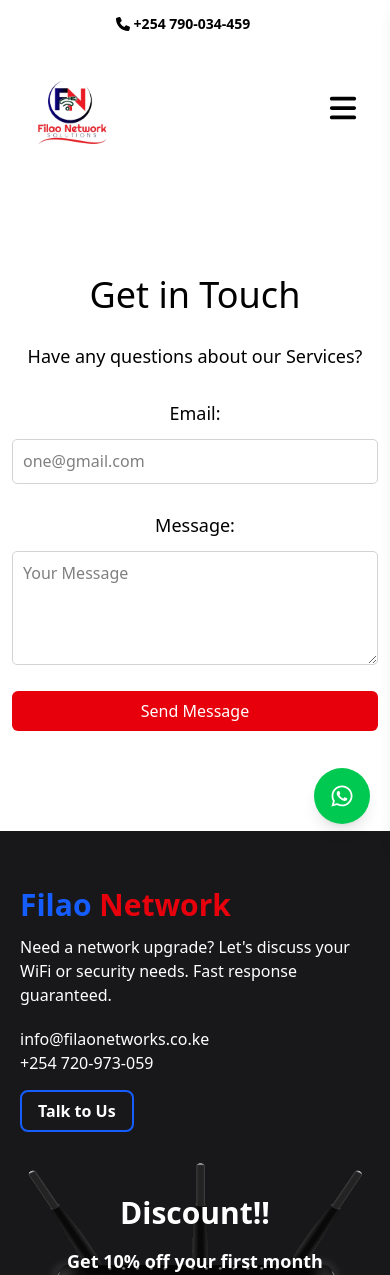
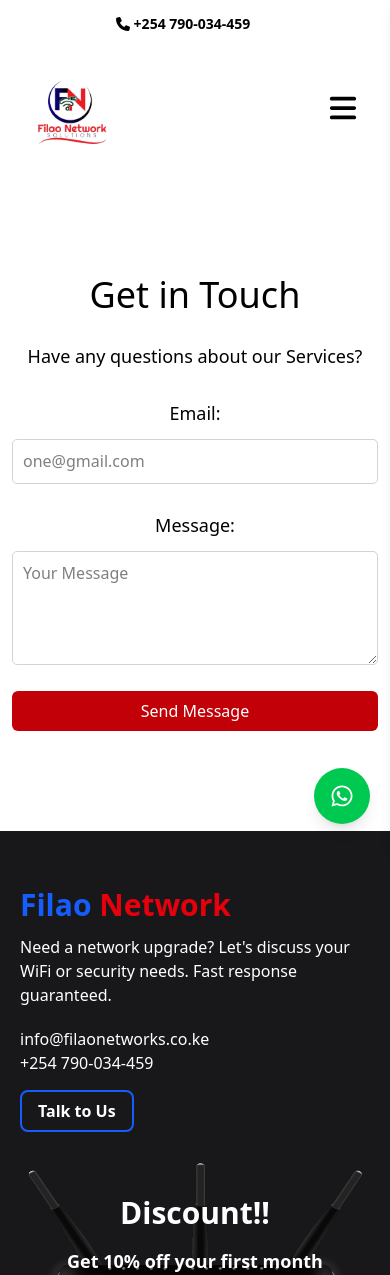
Before and after one commit to millan-amara/filaonetworks, a React (Vite) app: page /contact in a window 390 px wide. Shown: the top 1275 px of the page. Built offline with nearby package versions, Linux system fonts and the light colour scheme.

Commit message:
change phone contact

```diff
--- a/src/components/Footer.jsx
+++ b/src/components/Footer.jsx
@@ -14,7 +14,7 @@ function Footer() {
             <p className="brand text-3xl mb-3 text-blue-600 font-semibold">Filao <span className='text-red-600'>Network</span></p>
             <p className="mb-5 text-base">Need a network upgrade? Let's discuss your WiFi or security needs. Fast response guaranteed.</p>
             <p>info@filaonetworks.co.ke</p>
-            <p className='mb-6 md:mb-0'>+254 720-973-059</p>
+            <p className='mb-6 md:mb-0'>+254 790-034-459</p>
             <a a href={`https://wa.me/+254790034459`} target="_blank" rel="noopener noreferrer" className="border-2 border-blue-600 hover:bg-blue-600 hover:text-white py-2 px-4 rounded-lg font-bold mt-6">Talk to Us</a>
         </div>
         <div className="border-l-2 border-white hidden md:block">
--- a/src/components/ServiceSection.jsx
+++ b/src/components/ServiceSection.jsx
@@ -51,7 +51,7 @@ function ServiceSection({ adjustMargin = false }) {
   return (
     <section
       className={`px-4 text-center h-auto md:h-screen flex flex-col md:justify-center ${
-        adjustMargin ? "-mt-24 md:mt-0" : ""
+        adjustMargin ? "-mt-20 md:mt-0" : ""
       }`}
     >
       <motion.h2
--- a/src/pages/Contact.jsx
+++ b/src/pages/Contact.jsx
@@ -55,7 +55,7 @@ function Contact() {
               <textarea id="message" name="message" value={message} placeholder='Your Message' onChange={handleChange} rows="4" required className="focus:outline-none focus:ring-2 appearance-none text-sm"></textarea>
           </div>
           <div>
-              <button id="contact-button" type="submit" className="flex bg-red-600 hover:bg-red-700 text-white w-full py-2 rounded-md items-center justify-center">Send Message</button>
+              <button id="contact-button" type="submit" className="flex bg-red-700 hover:bg-red-800 text-white w-full py-2 rounded-md items-center justify-center">Send Message</button>
           </div>
 
         </form>
```
